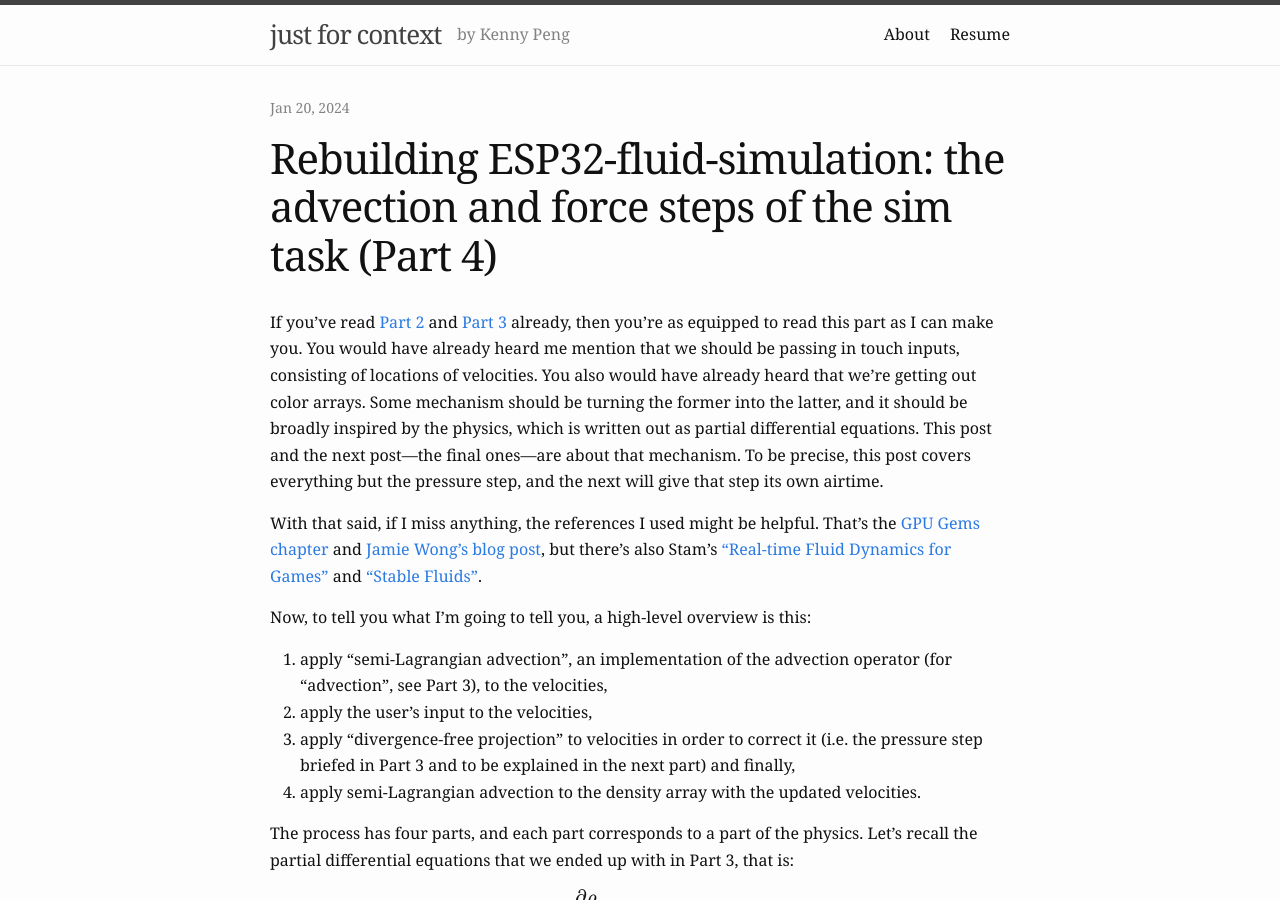
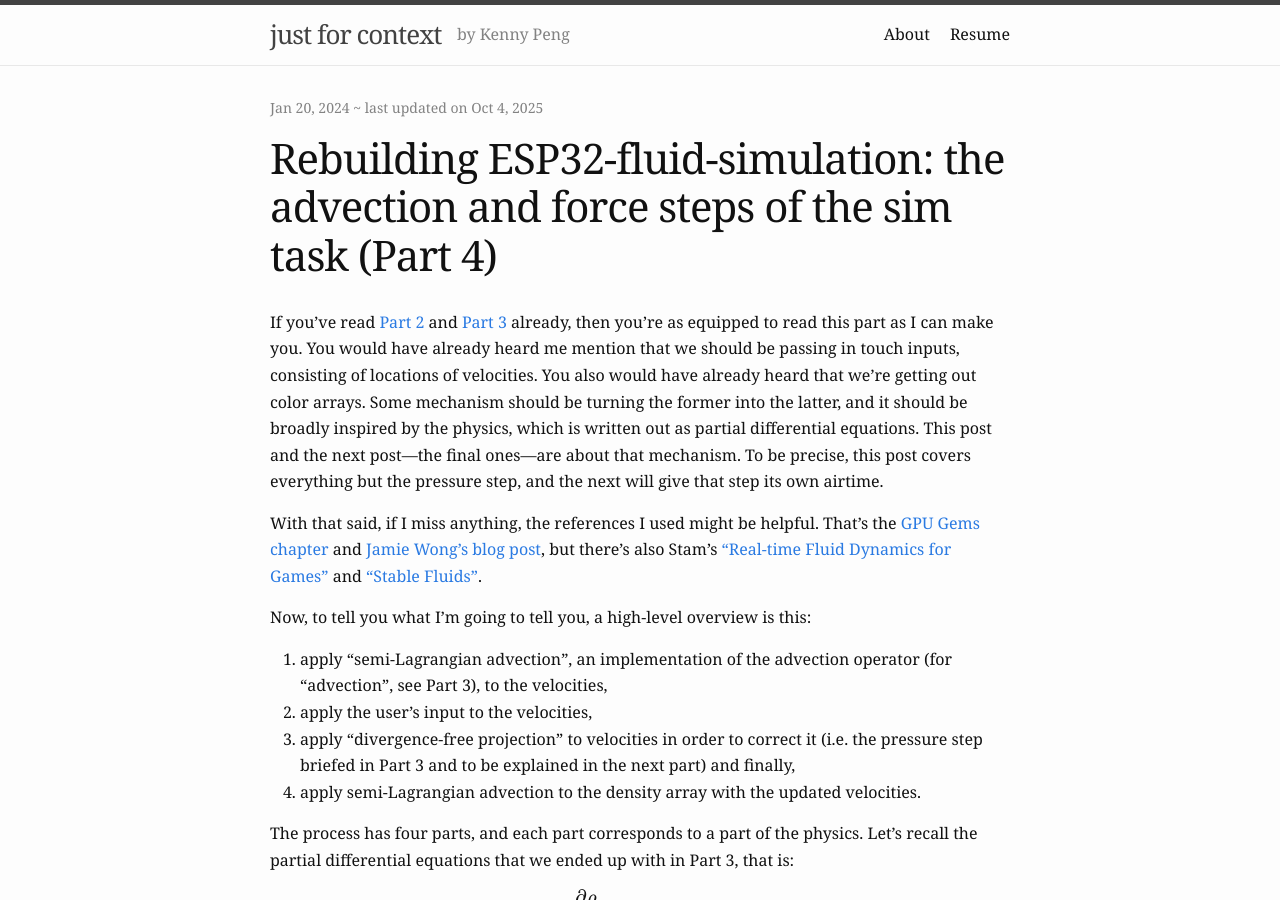
Before and after one commit to colonelwatch/colonelwatch.github.io, a Jekyll site: the page built from _posts/2024-01-20-esp32_fluid_sim_4.md, in a window 1280 px wide and 900 px high. Built offline with Jekyll 4.4.1, drawn with Linux system fonts in a browser that asks for light colours; some web fonts are replaced.

Commit message:
Fix modified_date key in frontmatter YAML in esp32_fluid_sim_4

```diff
--- a/_posts/2024-01-20-esp32_fluid_sim_4.md
+++ b/_posts/2024-01-20-esp32_fluid_sim_4.md
@@ -1,7 +1,7 @@
 ---
 layout: post
 title: 'Rebuilding ESP32-fluid-simulation: the advection and force steps of the sim task (Part 4)'
-modified-date: 2025-10-04
+modified_date: 2025-10-04
 ---
 
 If you've read [Part 2](/2023/07/30/esp32_fluid_sim_2.html) and [Part 3](/2023/09/22/esp32_fluid_sim_3.html) already, then you're as equipped to read this part as I can make you. You would have already heard me mention that we should be passing in touch inputs, consisting of locations of velocities. You also would have already heard that we're getting out color arrays. Some mechanism should be turning the former into the latter, and it should be broadly inspired by the physics, which is written out as partial differential equations. This post and the next post---the final ones---are about that mechanism. To be precise, this post covers everything but the pressure step, and the next will give that step its own airtime.
```
